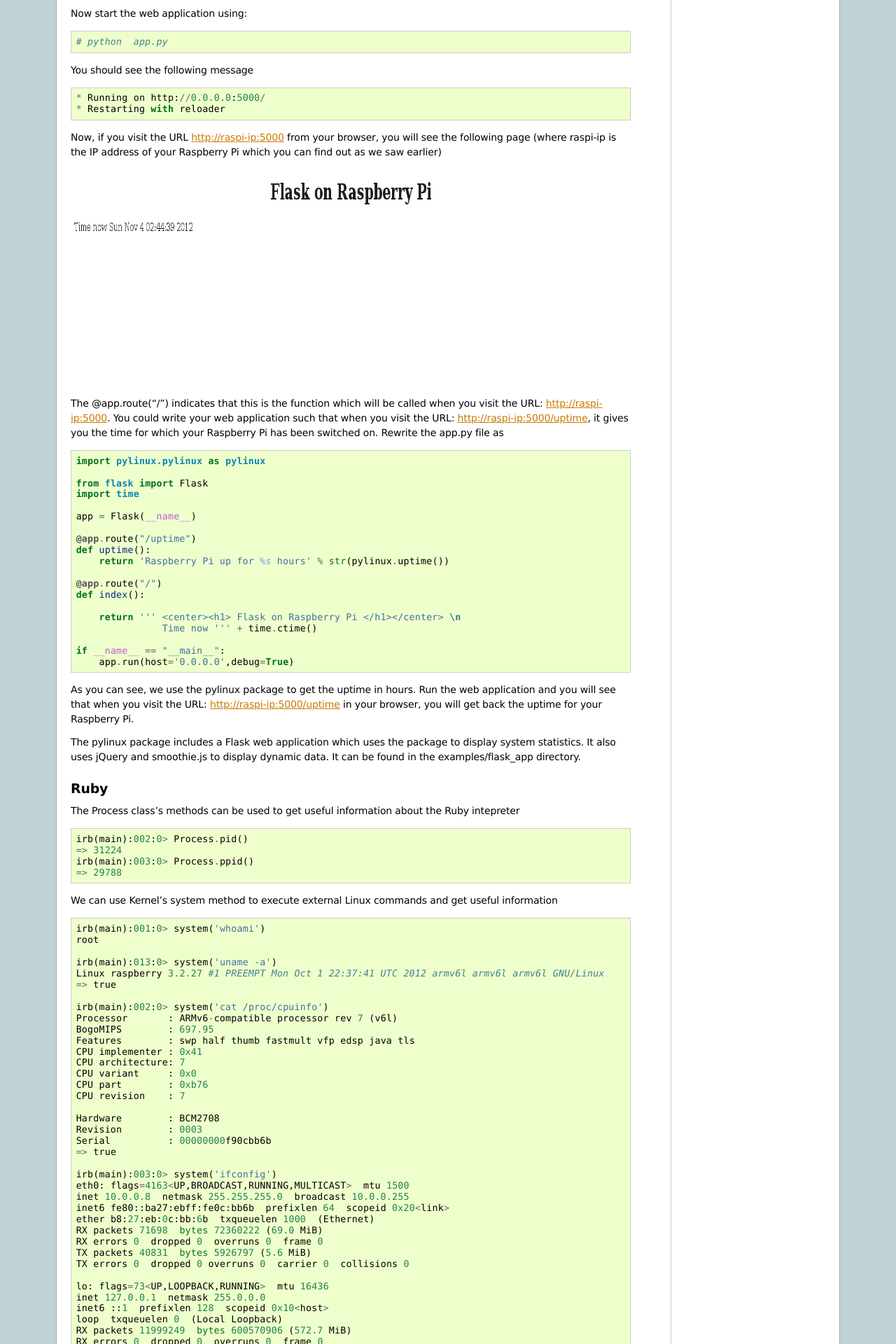
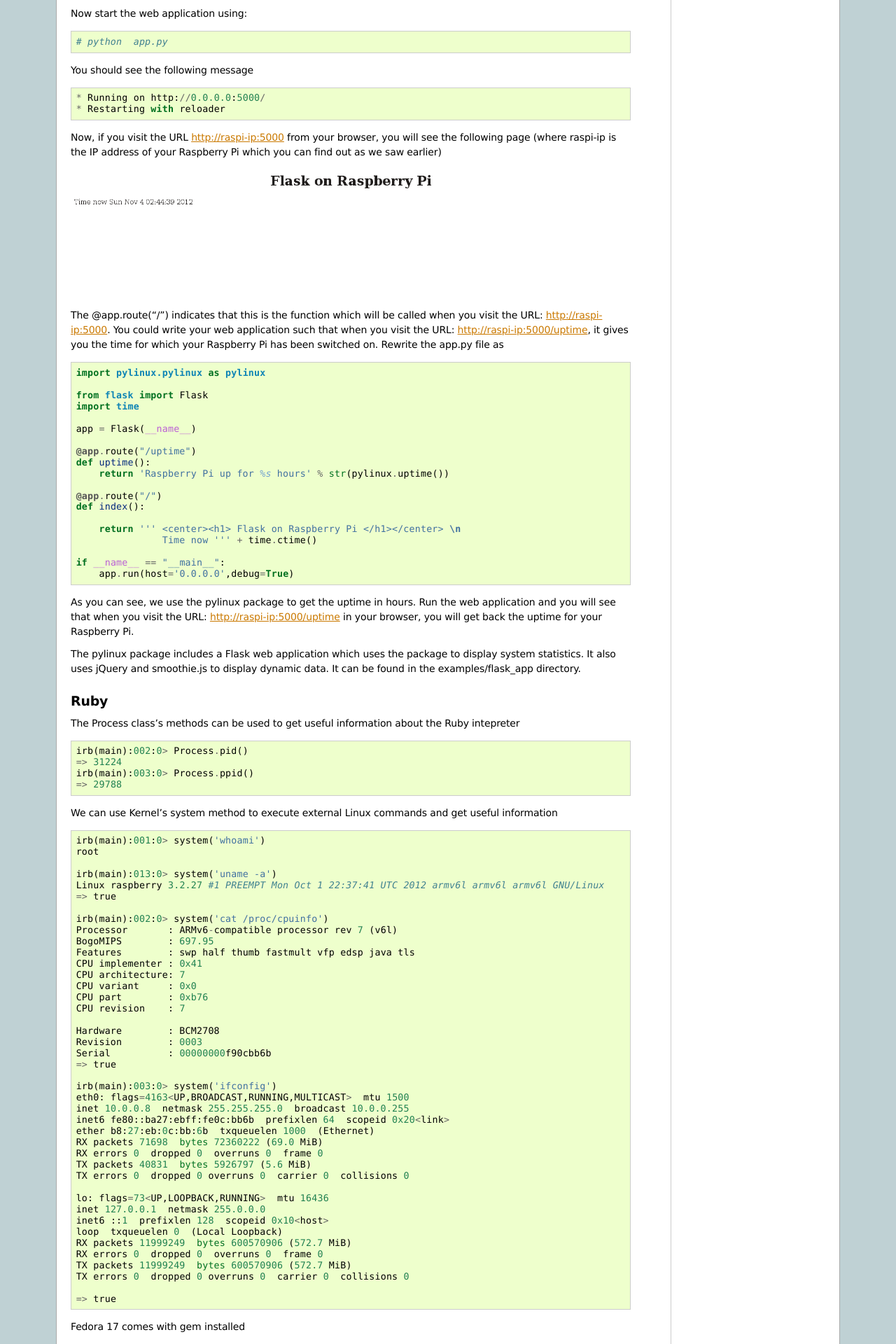
Before and after one commit to amitsaha/raspi-guide, a Sphinx documentation site: the page built from doc/programming.rst, in a window 1280 px wide. Shown: the part 2506-4426 px from the top of the page at 70% size. Built offline with Sphinx 7.4.7, drawn with Linux system fonts in a browser that asks for light colours.

Commit message:
screenshots

```diff
--- a/doc/programming.rst
+++ b/doc/programming.rst
@@ -165,7 +165,7 @@
 which you can find out as we saw earlier)
 
 .. image:: _static/images/flask_demo.png
-   :scale: 100
+   :scale: 60
    :alt: alternate text
 
 The @app.route("/") indicates that this is the function which will be
```
